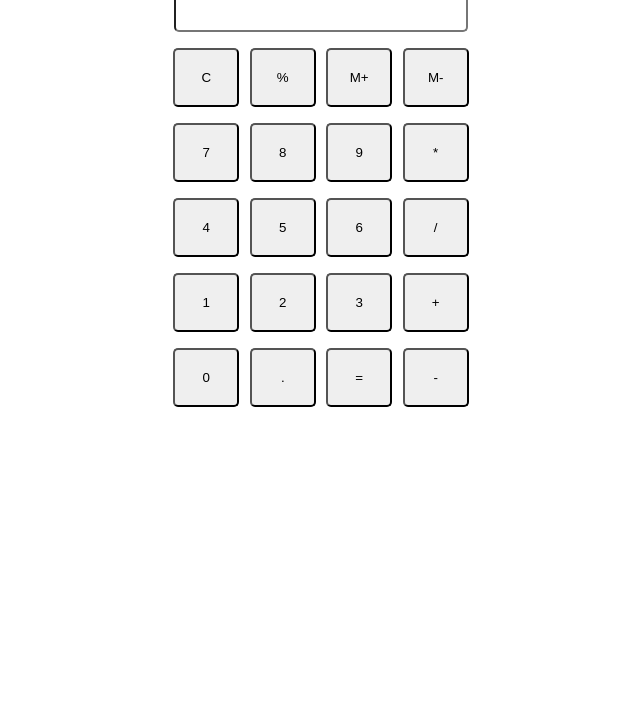
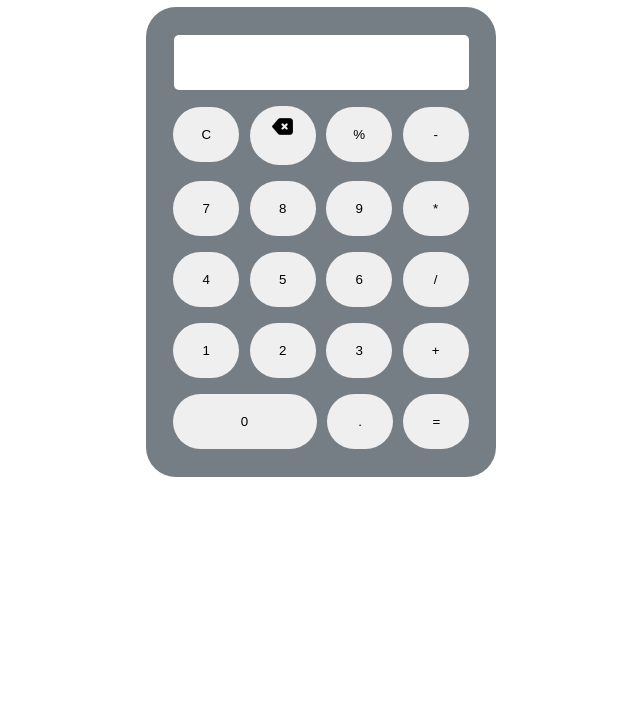
Before and after one commit to damamrajeswari/SimpleCalculator, a plain HTML site: page index.html in a window 1280 px wide. Shown: the part 103-821 px from the top of the page, without its empty margins (327-967 px from the left). Drawn offline with Linux system fonts and the light colour scheme.

Commit message:
HTML,CSS and JS Updated

```diff
--- a/app.js
+++ b/app.js
@@ -1,14 +1,23 @@
 let string="";
 let buttons=document.querySelectorAll('.button');
+let back=document.querySelector('.button-img');
+back.addEventListener('click',(e)=>{
+    string=string.slice(0,-1);
+            document.querySelector('input').value=string;
+})
 Array.from(buttons).forEach((button)=>{
     button.addEventListener('click',(e)=>{
+        if(string[0]=='%'||string[0]=='*'||string[0]=='/'){
+            string="ERROR";
+            document.querySelector('input').value=string;
+        }
         if(e.target.innerHTML=='='){
             string=eval(string);
             document.querySelector('input').value=string;
         }
         else if(e.target.innerHTML=='C'){
-
-            document.querySelector('input').value="";
+           string="";
+            document.querySelector('input').value=string;
         }
         else{
             console.log(e.target);
--- a/index.html
+++ b/index.html
@@ -6,6 +6,7 @@
     <title>Calculator</title>
     <link rel="stylesheet" href="style.css">
     <link rel="stylesheet" href="style2.css">
+
 </head>
 <body>
     <h1 class="text-center">Simple Calculator</h1>
@@ -15,9 +16,10 @@
         </div>
         <div class="row">
             <button class="button">C</button>
+            <button class="button-img"><img src="backspace.png" alt=""></button>
+
             <button class="button">%</button>
-            <button class="button">M+</button>
-            <button class="button">M-</button>
+            <button class="button">-</button>
         </div>
         <div class="row">
             <button class="button">7</button>
@@ -38,10 +40,10 @@
             <button class="button">+</button>
         </div>
         <div class="row">
-            <button class="button">0</button>
+            <button class="button-zero">0</button>
             <button class="button">.</button>
             <button class="button">=</button>
-            <button class="button">-</button>
+
         </div>
     </div>
     <script src="app.js"></script>
--- a/style.css
+++ b/style.css
@@ -7,19 +7,40 @@ html,body{
 .button{
     padding: 20px;
     margin:0 3px;
-    border:2px snow black;
-    border-radius:5px ;
+    border: 0;
+    border-radius:30px ;
     width: 66px;
+}
+.button-img{
+    padding: 7px 14px 21px 14px;
+    margin:0 3px;
+    border: 0;
+    border-radius:30px ;
+    width: 66px;
+    justify-content: center;
+    height: 59px;
+
+}
+.button-img img{
+    width: 25px;
+}
+.button-zero{
+    padding: 20px;
+    margin:0 3px;
+    border: 0;
+    border-radius:30px ;
+    width: 144px;
 }
 .row{
     margin: 8px 0;
 }
 .row input{
-    width: 290px;
+    width: 275px;
+    height: 35px;
     margin: 0;
-    padding: 10px 0px;
-    border: 2px snow black;
+    padding: 10px 10px;
+    border: 0;
     border-radius: 5px;
-    font-size: 20px;
+    font-size: 30px;
 
 }
--- a/style2.css
+++ b/style2.css
@@ -1,4 +1,5 @@
 .text-center{
+    padding-top: 30px;
     text-align: center;
    color: black;
 
@@ -14,7 +15,12 @@
     margin: auto;
 }
 .flex{
+    background:rgb(116, 126, 132);
     display: flex;
+    width: 350px;
+    padding: 20px 0px;
+    border-radius: 30px;
+
 
 }
 .flex-col{
```
Also changed, not shown: backspace.png (added).
